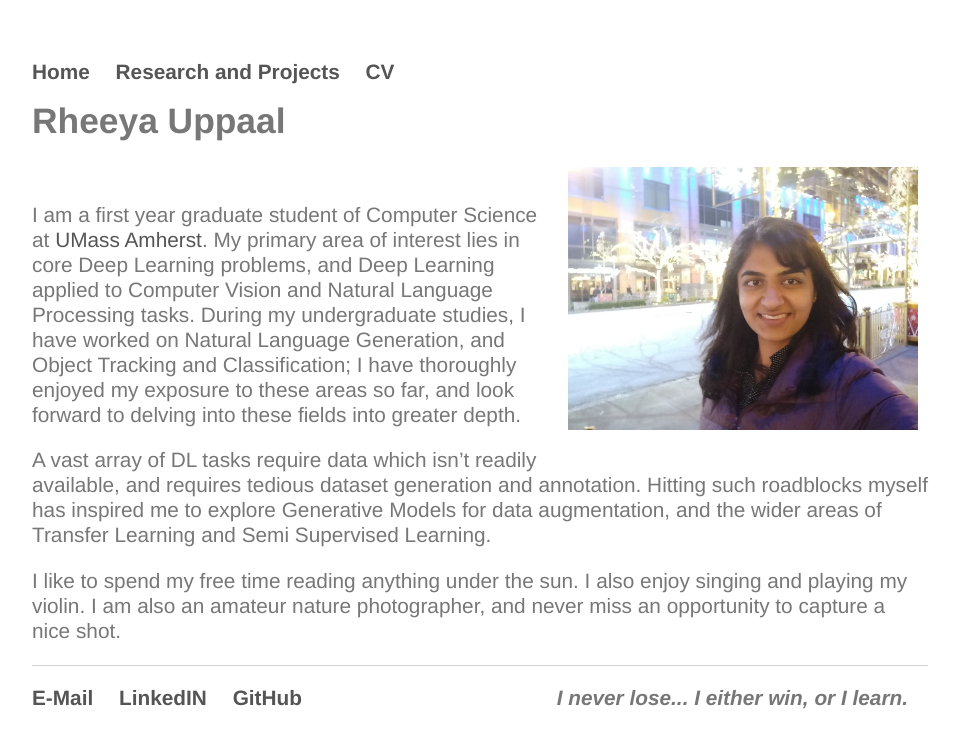
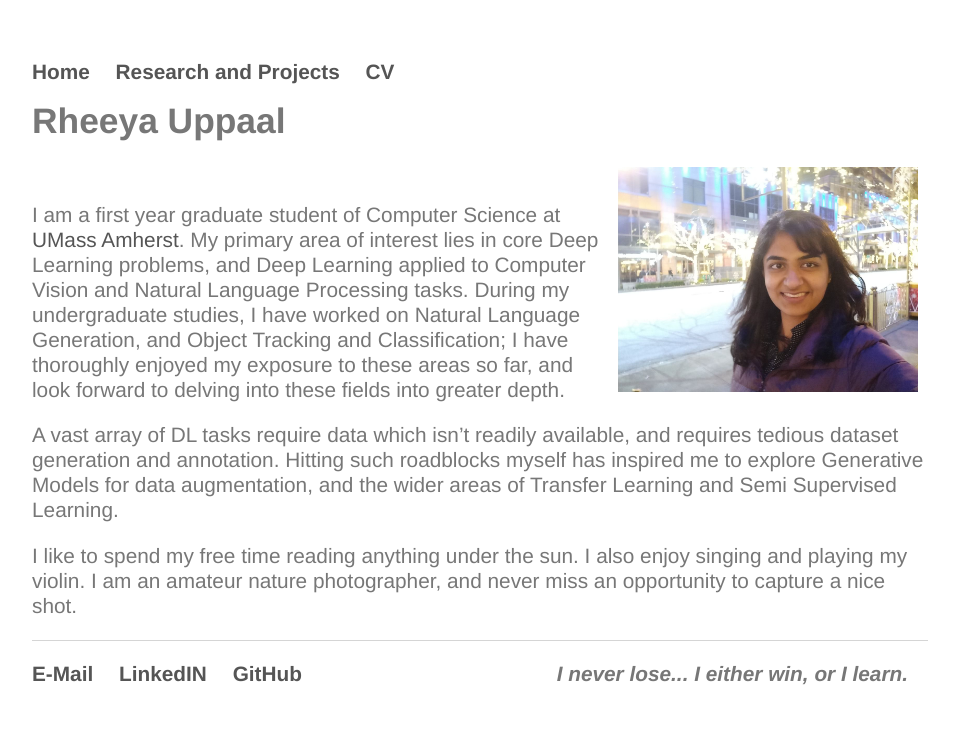
Before and after one commit to Uppaal/Uppaal.github.io, a Jekyll site: the page built from index.html, in a window 1280 px wide. Shown: the top 748 px of the page, without its empty margins (160-1119 px from the left). Built offline with Jekyll 4.4.1, drawn with Linux system fonts in a browser that asks for light colours.

Commit message:
Update index.html

```diff
--- a/index.html
+++ b/index.html
@@ -4,12 +4,12 @@ title: Rheeya Uppaal
 ---
 <div class="blurb">
 	<h1>Rheeya Uppaal</h1>
-	<img src="images/R2.jpeg" style="float:right" src="R2.jpeg" alt="picture" class="inline" width="350"/>
+	<img src="images/R2.jpeg" style="float:right" src="R2.jpeg" alt="picture" class="inline" width="300"/>
 	<br>
 	<p text-align="justified">I am a first year graduate student of Computer Science at <a href="https://www.cics.umass.edu/">UMass Amherst</a>. My primary area of interest lies in core Deep Learning problems, and Deep Learning applied to Computer Vision and Natural Language Processing tasks. During my undergraduate studies, I have worked on Natural Language Generation, and Object Tracking and Classification; I have thoroughly enjoyed my exposure to these areas so far, and look forward to delving into these fields into greater depth. </p>
 
 	<p text-align="justified">A vast array of DL tasks require data which isn’t readily available, and requires tedious dataset generation and annotation. Hitting such roadblocks myself has inspired me to explore Generative Models for data augmentation, and the wider areas of Transfer Learning and Semi Supervised Learning.</p>
 
-	<p text-align="justified">I like to spend my free time reading anything under the sun. I also enjoy singing and playing my violin. I am also an amateur nature photographer, and never miss an opportunity to capture a nice shot.</p>
+	<p text-align="justified">I like to spend my free time reading anything under the sun. I also enjoy singing and playing my violin. I am an amateur nature photographer, and never miss an opportunity to capture a nice shot.</p>
 
 </div><!-- /.blurb -->
```
